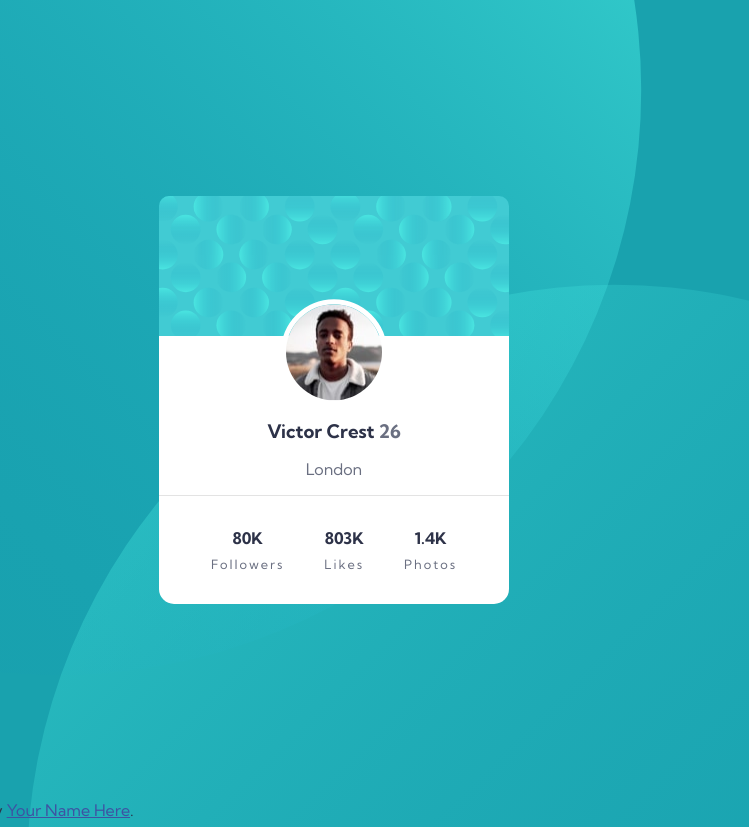
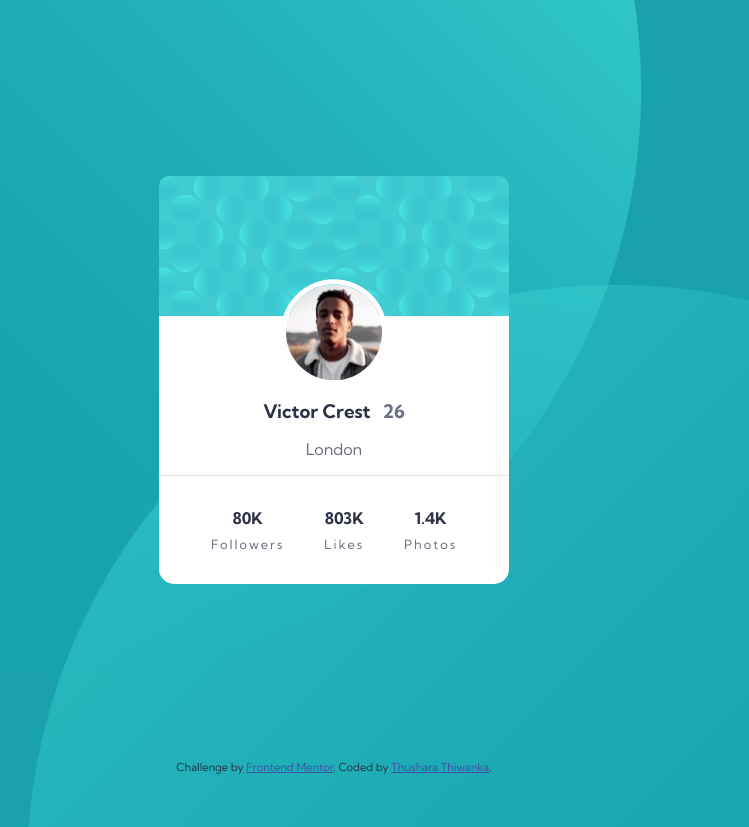
Before and after one commit to thusharathiwanka/Frontend-mentor-profile-card-component, a plain HTML site: page index.html in a window 1280 px wide. Shown: the top 827 px of the page, without its empty margins (306-1055 px from the left). Drawn offline with Linux system fonts and the light colour scheme.

Commit message:
UPDATE: author section issue fixed

```diff
--- a/index.html
+++ b/index.html
@@ -21,7 +21,7 @@
         </div>
         <img src="./images/image-victor.jpg" alt="profile-picture" class="profile-vector">
         <div class="profile-info">
-          <h3>Victor Crest <span>26</span></h3>
+          <h3>Victor Crest <span> 26</span></h3>
           <p>London</p>
         </div>
         <div class="stats">
@@ -43,7 +43,7 @@
     </main>
     <div class="attribution">
       Challenge by <a href="https://www.frontendmentor.io?ref=challenge" target="_blank">Frontend Mentor</a>.
-      Coded by <a href="#">Your Name Here</a>.
+      Coded by <a href="https://github.com/thusharathiwanka" target="_blank">Thushara Thiwanka</a>.
     </div>
   </body>
 
--- a/style.css
+++ b/style.css
@@ -22,7 +22,7 @@ main {
   justify-content: center;
   align-items: center;
   min-width: 100%;
-  min-height: 100vh;
+  min-height: 95vh;
 }
 
 p {
@@ -80,6 +80,7 @@ p {
 
 .profile-info span {
   color: hsl(227, 10%, 46%);
+  padding-left: 0.5rem;
 }
 
 .profile-info h3,
@@ -104,7 +105,7 @@ p {
   font-size: 1rem;
 }
 
-.patter .attribution {
+.attribution {
   font-size: 11px;
   text-align: center;
 }
```
